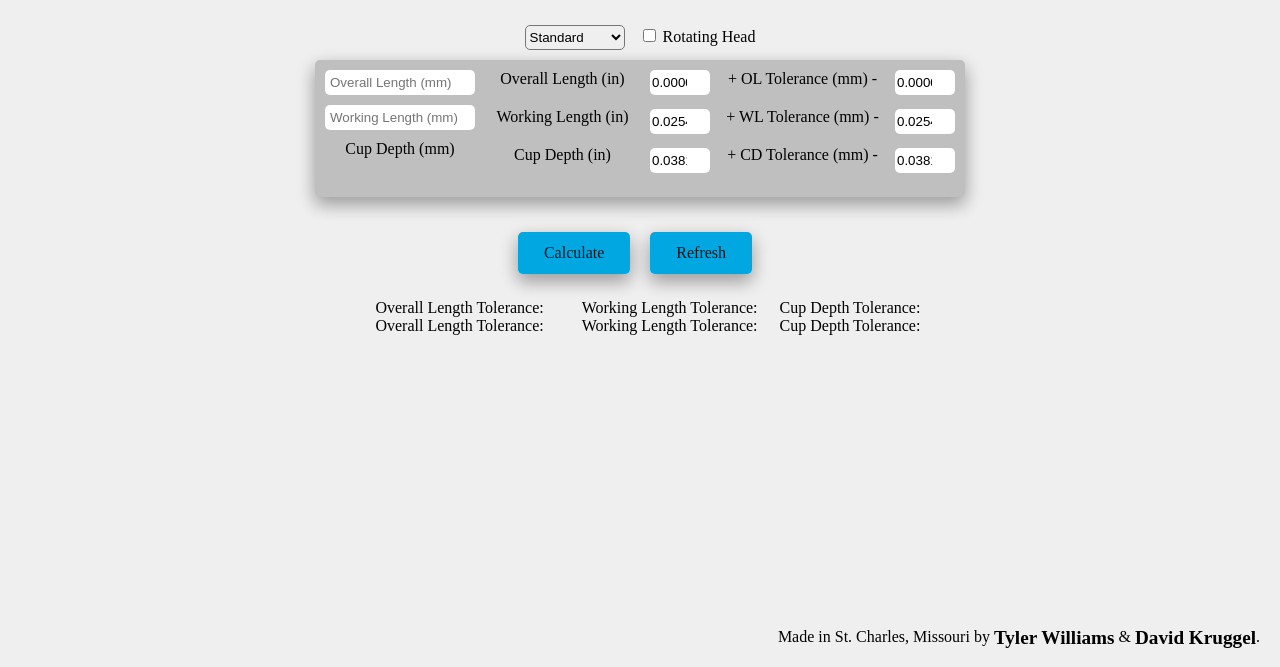
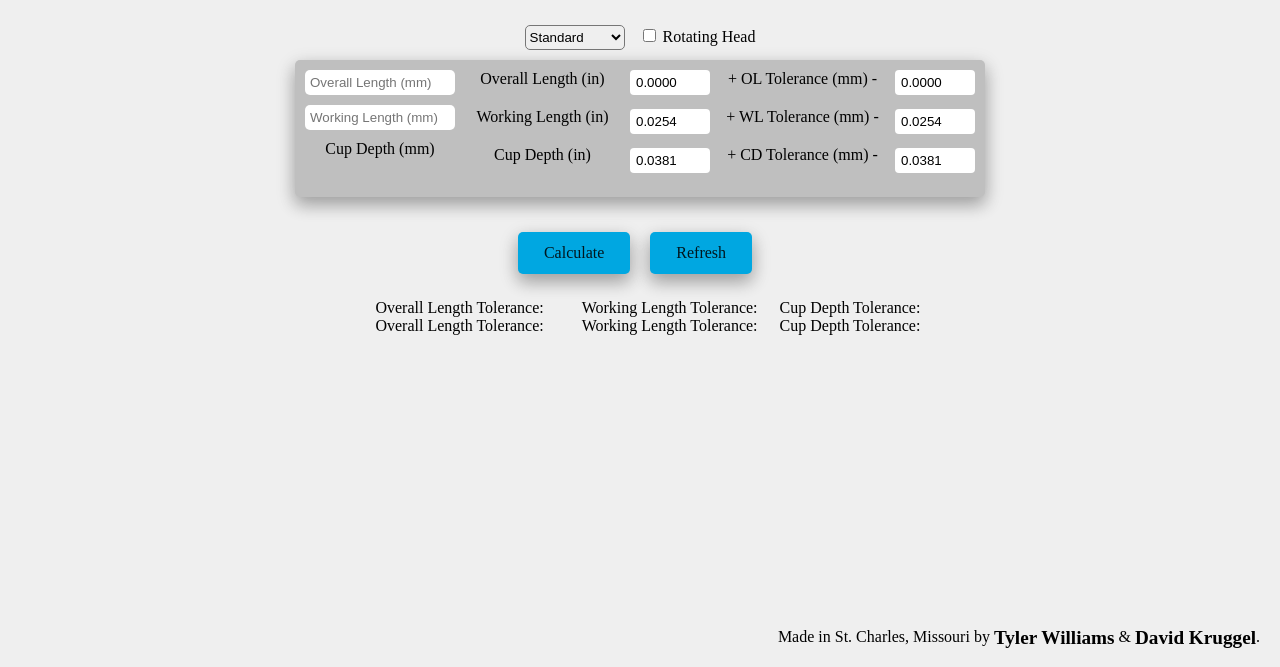
Before and after one commit to Tdub147/NatoliRoot, a plain HTML site: page common/working_length.html in a window 1280 px wide. Shown: the part 133-800 px from the top of the page. Drawn offline with nearby package versions, Linux system fonts and the light colour scheme; a web font is replaced by a local one.

Commit message:
Styling consistency

```diff
--- a/css/Main.css
+++ b/css/Main.css
@@ -48,6 +48,7 @@ h6{
 input{
   padding: 8px;
   border-radius: 4px;
+  border: solid transparent 2px;
 }
 input:focus,
 select:focus,
--- a/css/WorkingLengthStyle.css
+++ b/css/WorkingLengthStyle.css
@@ -75,7 +75,7 @@ h1
     flex-direction: column;
     justify-content: start;
     width: auto;
-    flex: 5%;
+    flex: 10%;
 }
 
 .col2
@@ -124,12 +124,10 @@ h1
 .number_spinner
 {
     margin-bottom: 14px;
-    width: 60px;
+    width: 80px;
     height: 25px;
-    border: none;
-    padding-left: 2px;
+    padding-left: 4px;
     /* box-shadow: 0 8px 16px 0 rgba(0,0,0,0.2), 0 6px 20px 0 rgba(0,0,0,0.19); */
-    border-radius: 5px;
 }
 
 .tol_label
```
